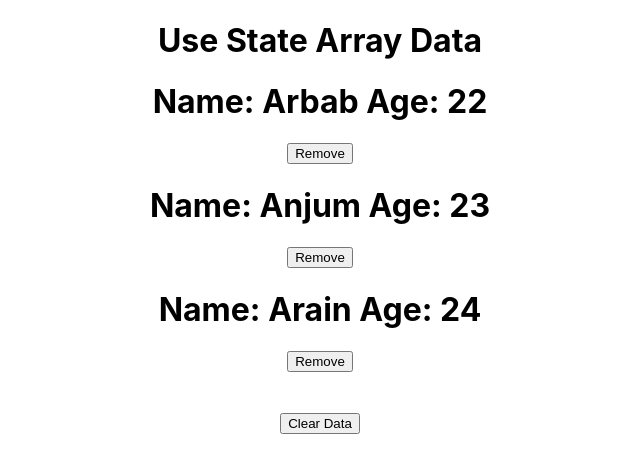
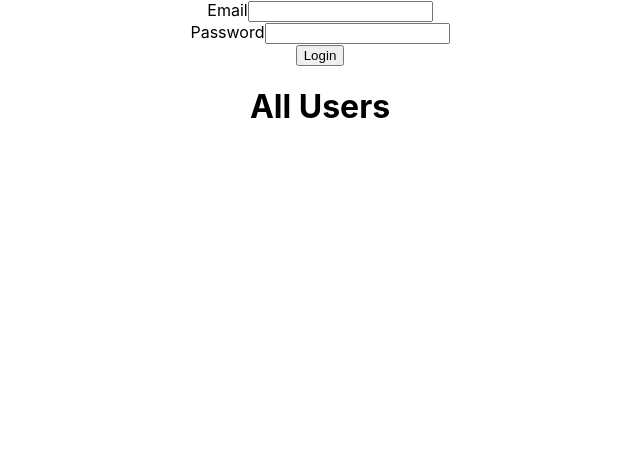
Before and after one commit to Arbab529/React-Hooks, a React (Create React App) app: page / in a window 1280 px wide. Shown: the top 472 px of the page, without its empty margins (320-960 px from the left). Built offline with nearby package versions, Linux system fonts and the light colour scheme.

Commit message:
React Forms

```diff
--- a/src/App.js
+++ b/src/App.js
@@ -1,9 +1,12 @@
-import UseState from "./Hooks/UseState";
+// import UseState from "./Hooks/UseState";
+
+import ReactForm from "./Forms/ReactForm";
 
 function App() {
   return (
     <div className="App">
-      <UseState/>
+      {/* <UseState/> */}
+      <ReactForm/>
     </div>
   );
 }
--- /dev/null
+++ b/src/Forms/ReactForm.js
@@ -0,0 +1,47 @@
+import {React,useState} from 'react'
+
+function ReactForm() {
+
+    const [Email, setEmail] = useState("");
+    const [Password, setPassword] = useState("");
+    const [allUser, setallUser] = useState([]);
+    const SubmitForm = (e)=>{
+        e.preventDefault();
+        if(Email&&Password){
+          const newEntry = {id:new Date().getTime() ,Email,Password};
+            setallUser([...allUser,newEntry]);
+            setEmail("");
+            setPassword("");
+        }else{
+            alert("Please Fill The Data")
+        }
+
+    }
+  return (
+    <>
+    <form onSubmit={SubmitForm}>
+        <div>
+            <label htmlFor="email">Email</label>
+            <input type="text" name="email" value={Email} onChange={(e)=>setEmail(e.target.value)} autoComplete="off"/>
+        </div>
+        <div>
+            <label htmlFor="password">Password</label>
+            <input type="password" name="password" value={Password} onChange={(e)=>setPassword(e.target.value)} autoComplete="off"/>
+        </div>
+        <button type='submit'>Login</button>
+        <div>
+            <h1>All Users</h1>
+            {allUser.map((data)=>{
+                const {id,Email,Password} = data;
+                return <div key={id}>
+                <h4>{Email}</h4>
+                <h4>{Password}</h4>
+                </div>
+            })}
+        </div>
+    </form>
+    </>
+  )
+}
+
+export default ReactForm
```
